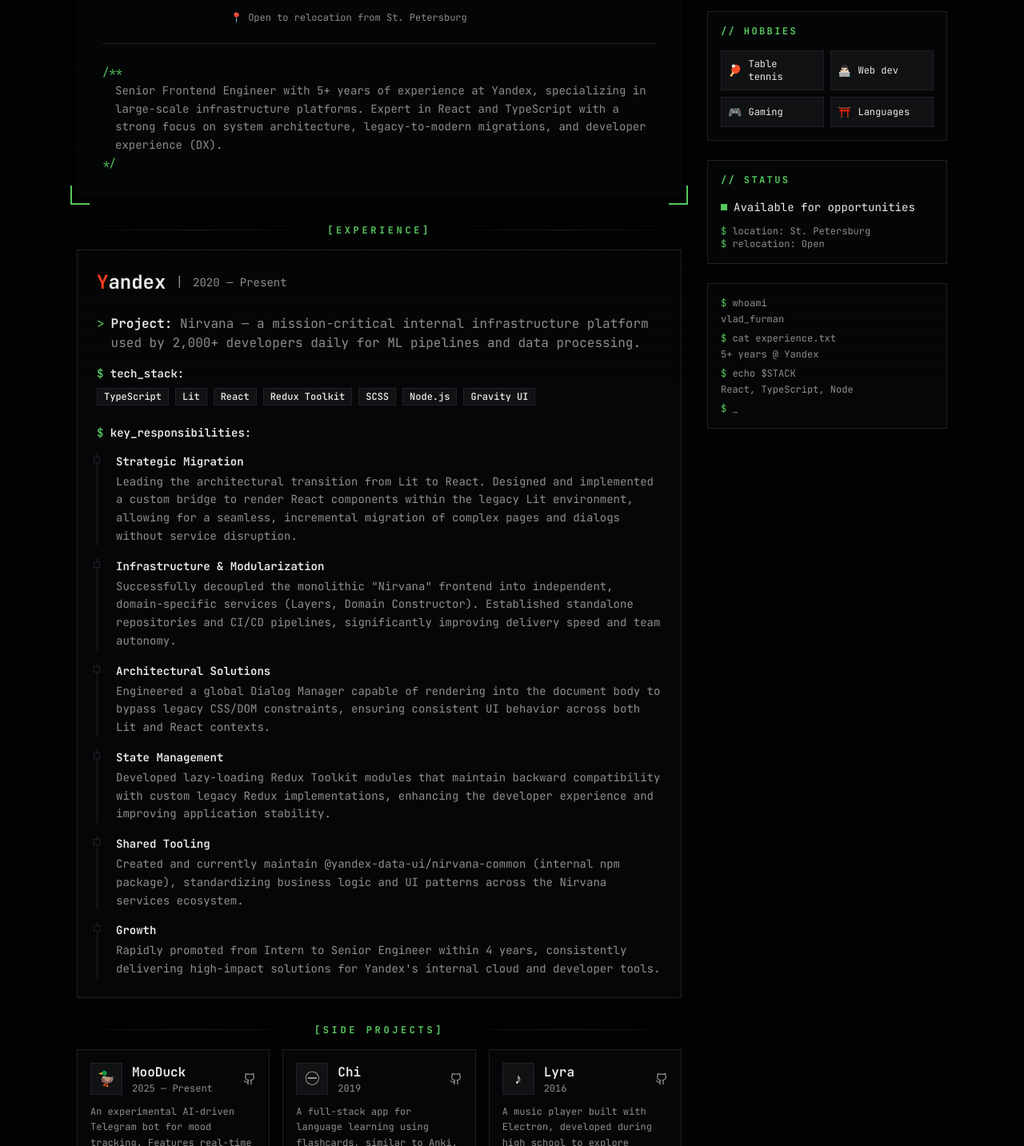
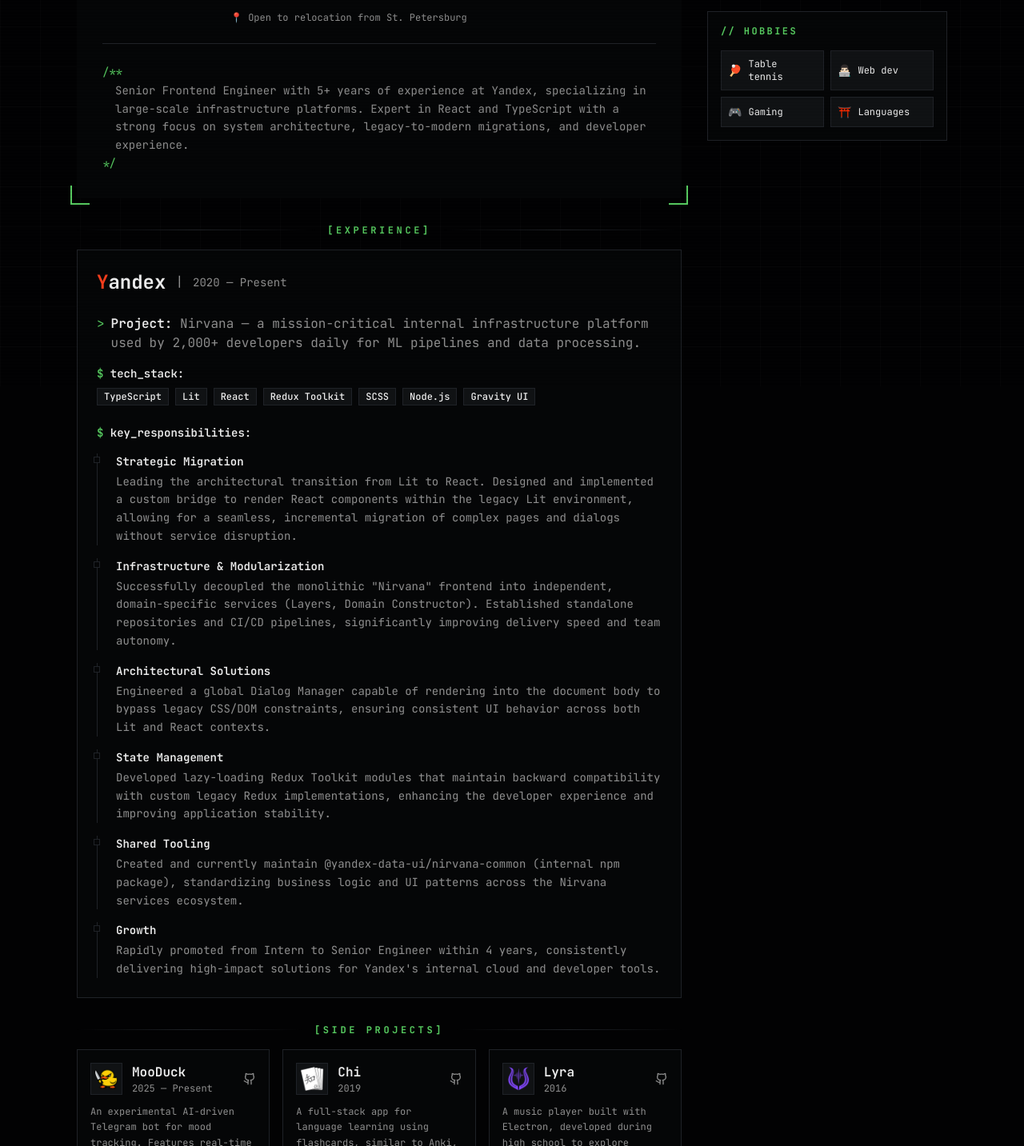
Before and after one commit to Ruminat/cv, a Next.js app: page / in a window 1280 px wide. Shown: the part 317-1750 px from the top of the page at 80% size. Built offline with nearby package versions, Linux system fonts and the light colour scheme.

Commit message:
more fixes

```diff
--- a/components/cv/cv-header.tsx
+++ b/components/cv/cv-header.tsx
@@ -73,9 +73,9 @@ export function CVHeader() {
             <span className="text-primary">{"/**"}</span>
             <br />
             <span className="pl-4 block">
-              Senior Frontend Engineer with 5+ years of experience at Yandex, specializing in
-              large-scale infrastructure platforms. Expert in React and TypeScript with a strong
-              focus on system architecture, legacy-to-modern migrations, and developer experience (DX).
+            Senior Frontend Engineer with 5+ years of experience at Yandex, specializing in
+          large-scale infrastructure platforms. Expert in React and TypeScript with a strong focus on system
+          architecture, legacy-to-modern migrations, and developer experience.
             </span>
             <span className="text-primary">{"*/"}</span>
           </p>
--- a/components/cv/cv-projects.tsx
+++ b/components/cv/cv-projects.tsx
@@ -1,9 +1,10 @@
 import { Github } from "lucide-react"
+import Image from "next/image"
 import Link from "next/link"
 
 const projects = [
   {
-    icon: "🦆",
+    iconSrc: "/mooduck.png",
     title: "MooDuck",
     date: "2025 — Present",
     githubLink: "https://github.com/Ruminat/MooDuck",
@@ -12,7 +13,7 @@ const projects = [
     tags: ["AI", "Node.js", "Telegram Bot"],
   },
   {
-    icon: "㊀",
+    iconSrc: "/chi.png",
     title: "Chi",
     date: "2019",
     githubLink: "https://github.com/kit-software-development/exam-Ruminat",
@@ -21,7 +22,7 @@ const projects = [
     tags: ["Full-Stack", "Education"],
   },
   {
-    icon: "♪",
+    iconSrc: "/lyra.png",
     title: "Lyra",
     date: "2016",
     githubLink: "https://github.com/Ruminat/Lyra",
@@ -53,8 +54,14 @@ export function CVProjects() {
 
             <div className="mb-3 flex items-center justify-between">
               <div className="flex items-center gap-3">
-                <div className="flex h-10 w-10 items-center justify-center border border-border bg-secondary text-lg">
-                  {project.icon}
+                <div className="relative h-10 w-10 shrink-0 overflow-hidden border border-border bg-secondary">
+                  <Image
+                    src={project.iconSrc}
+                    alt={`${project.title} icon`}
+                    fill
+                    className="object-contain p-1"
+                    sizes="40px"
+                  />
                 </div>
                 <div>
                   <h3 className="font-semibold">{project.title}</h3>
--- a/components/cv/cv-sidebar.tsx
+++ b/components/cv/cv-sidebar.tsx
@@ -59,7 +59,7 @@ export function CVSidebar() {
       </div>
 
       {/* Status indicator */}
-      <div className="border border-border bg-card p-4">
+      {/* <div className="border border-border bg-card p-4">
         <h3 className="mb-4 text-xs font-bold uppercase tracking-[0.2em] text-primary">
           {"// Status"}
         </h3>
@@ -77,14 +77,14 @@ export function CVSidebar() {
             <span className="text-primary">$</span> relocation: Open
           </div>
         </div>
-      </div>
+      </div> */}
 
       {/* Terminal-style decoration */}
-      <div className="border border-border bg-card p-4 text-xs text-muted-foreground">
+      {/* <div className="border border-border bg-card p-4 text-xs text-muted-foreground">
         <p>
           <span className="text-primary">$</span> whoami
         </p>
-        <p className="mt-1">vlad_furman</p>
+        <p className="mt-1">vlad-furman</p>
         <p className="mt-2">
           <span className="text-primary">$</span> cat experience.txt
         </p>
@@ -97,7 +97,7 @@ export function CVSidebar() {
           <span className="text-primary">$</span>{" "}
           <span className="animate-pulse">_</span>
         </p>
-      </div>
+      </div> */}
     </aside>
   )
 }
```
Also changed, not shown: 1 other file (tests, documents, lock files or other folders).
